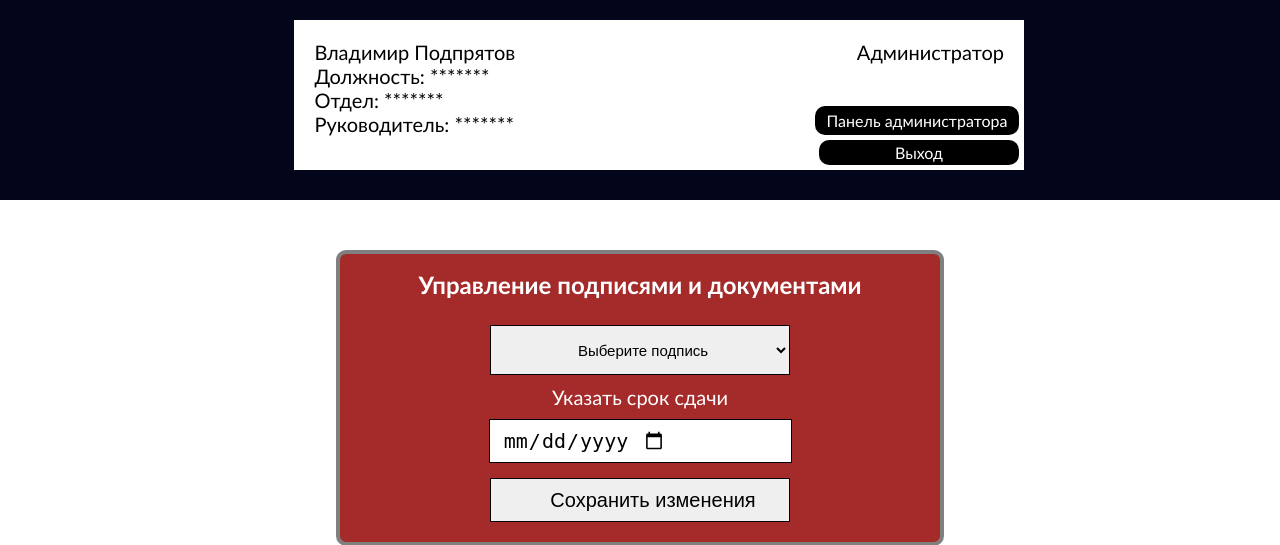
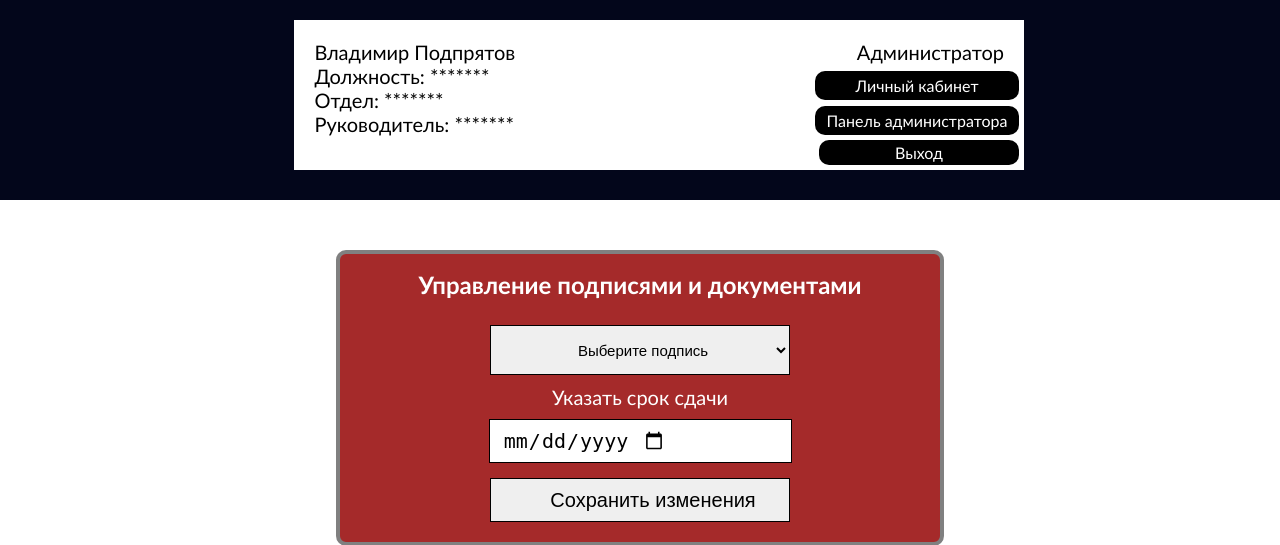
Before and after one commit to Deemjan/Alfa2, a Django app: page /dedicated-page?user=1 in a window 1280 px wide. Shown: the top 545 px of the page. Run offline with Django 3.2, Linux system fonts and the light colour scheme; a user stored in the database is signed in; data comes from the database, SQL or seed files in the repository; parts of the project's set-up code (start-up, migrations or seed data) failed here and were passed over; some libraries are stand-ins or nearby versions.

Commit message:
chance on cryptography function isValid, added button личный кабинет, view msg about who sign

```diff
--- a/Signature/cryptography.py
+++ b/Signature/cryptography.py
@@ -103,7 +103,7 @@ def isValid(PATH, doc_title):
                 os.remove(PATH)
             raise serializers.ValidationError({"validation error": "Signature has expired."})
 
-        return verifyDocument(PATH, document.public_key, document.signature)
+        return [verifyDocument(PATH, document.public_key, document.signature), document.key_table_id.user]
     except SignedDocument.DoesNotExist:
         if os.path.exists(PATH):
             os.remove(PATH)
--- a/Signature/templates/Signature/dedicated_page.html
+++ b/Signature/templates/Signature/dedicated_page.html
@@ -20,6 +20,7 @@
             Отдел: *******<br/>
             Руководитель: *******
         </p>
+        <a class="user_page" href="{% url 'private-page' %}">Личный кабинет</a>
         {% if user.is_staff %}
             <a class="admin_page" href="{% url 'admin-page' %}">Панель администратора</a>
         {% endif %}
--- a/Signature/templates/Signature/private_page.html
+++ b/Signature/templates/Signature/private_page.html
@@ -82,7 +82,7 @@
         </div>
             <div>
                 {% if succ_or_err != '' %}
-                    <p>{{succ_or_err}}</p>
+                    <p>{{succ_or_err}} - Документ был подписан: {{info.last_name}} {{info.first_name}}</p>
                 {% endif %}
             </div>
 
--- a/Signature/views.py
+++ b/Signature/views.py
@@ -14,6 +14,7 @@ from django.http import FileResponse, HttpResponse
 from django.shortcuts import render, redirect
 
 # Create your views here.
+from django.urls import reverse
 from django.utils.dateparse import parse_date
 from django.views.generic import TemplateView
 from rest_framework import status
@@ -131,11 +132,8 @@ def dedicatedPageView(request):
 @login_required(login_url='login-page')
 def privatePageView(request):
     docs = get_signed_docs_by_user(request)
-    queryset = {
-        'user_keys': KeyTable.objects.filter(user=request.user),
-        'create_key': '',
-        'docs': docs,
-    }
+    queryset = {'user_keys': KeyTable.objects.filter(user=request.user), 'create_key': '', 'docs': docs,
+                'succ_or_err': ''}
     return render(request, 'Signature/private_page.html', queryset)
 
 
@@ -152,6 +150,7 @@ class VerifyDocumentView(APIView):
     def post(self, request, format=None):
         # try:
             queryset = {}
+            docs = get_signed_docs_by_user(request)
             # remove_document()
             filename = str(request.FILES['file'])  # received file name
             file_obj_data = request.data['file']
@@ -162,13 +161,18 @@ class VerifyDocumentView(APIView):
                 for chunk in file_obj_data.chunks():
                     destination.write(chunk)
 
-            success = isValid(PATH, filename)
+            success, info_user = isValid(PATH, filename)
 
+            queryset['docs'] = docs
+            queryset['succ_or_err'] = ''
             if success:
+
                 queryset['succ_or_err'] = 'Документ подлинный'
                 queryset['user_keys'] = KeyTable.objects.filter(user=request.user)
+                queryset['info'] = info_user
                 return render(request, 'Signature/private_page.html', queryset)
             queryset['succ_or_err'] = 'Документ не прошёл проверку'
+            queryset['info'] = info_user
             queryset['user_keys'] = KeyTable.objects.filter(user=request.user)
             return render(request, 'Signature/private_page.html', queryset)
         # except SignedDocument.DoesNotExist:
--- a/static/Signature/css/style_dedicated.css
+++ b/static/Signature/css/style_dedicated.css
@@ -19,6 +19,20 @@ input{
     margin-left:-1px;
 }
 
+.user_page{
+    position: absolute;
+    right:5px;
+    bottom: 70px;
+    width: 200px;
+    height: 25px;
+    text-align: center;
+    line-height: 25px;
+    padding: 2px;
+    background-color: black;
+    text-decoration: none;
+    color:white;
+    border-radius: 10px;
+}
 .not_invisible{
     display: flex;
     flex-wrap: wrap;
```
